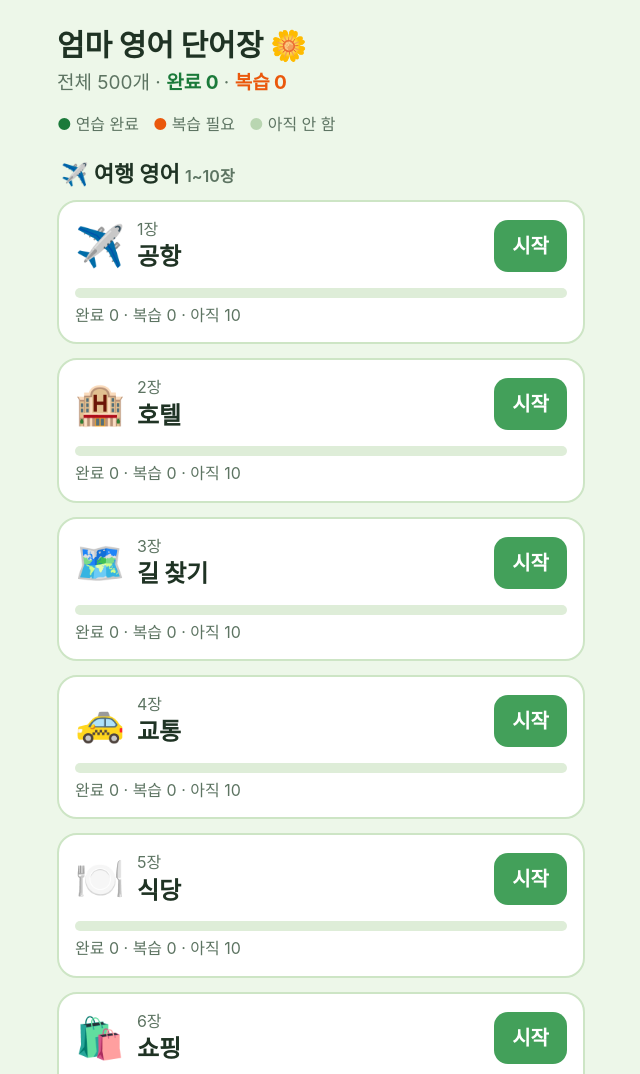
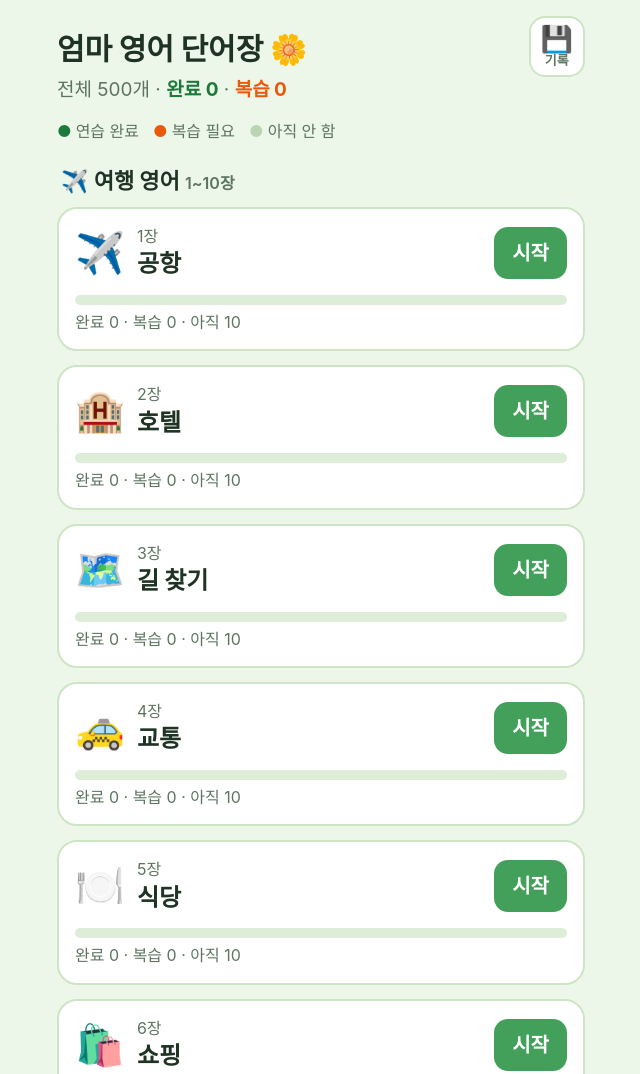
Before and after one commit to ForkRain/MomEnglish, a plain HTML site: page index.html in a window 1280 px wide. Shown: the top 1074 px of the page, without its empty margins (319-959 px from the left). Drawn offline with Linux system fonts and the light colour scheme.

Commit message:
기록 백업/불러오기를 상단 오른쪽 버튼으로 이동

```diff
--- a/index.html
+++ b/index.html
@@ -135,8 +135,14 @@
   .btn.plain { background: var(--card); border: 2px solid var(--line); }
 
   /* ---------- 백업 ---------- */
-  .backup-box { background: var(--card); border: 2px solid var(--line); border-radius: 20px; padding: 16px; }
-  .backup-box p { margin: 0 0 6px; color: var(--muted); font-size: 17px; }
+  .home-top { display: flex; align-items: center; gap: 10px; }
+  .home-top .title { flex: 1; }
+  .icon-btn {
+    display: flex; flex-direction: column; align-items: center; gap: 2px; flex-shrink: 0;
+    background: var(--card); border: 2px solid var(--line); border-radius: 16px;
+    padding: 8px 10px; font-size: 26px; line-height: 1;
+  }
+  .icon-btn span { font-size: 13px; font-weight: 700; color: var(--muted); }
   .modal { position: fixed; inset: 0; background: rgba(0,0,0,.45); display: flex; align-items: flex-end; justify-content: center; z-index: 10; }
   .sheet { background: var(--bg); width: 100%; max-width: 560px; border-radius: 24px 24px 0 0; padding: 20px 16px 24px; max-height: 92dvh; overflow-y: auto; }
   .sheet h3 { margin: 0 0 8px; font-size: 24px; }
@@ -151,25 +157,27 @@
 
 <!-- 홈 화면 -->
 <main id="home" class="wrap">
-  <h1 class="title">엄마 영어 단어장 🌼</h1>
+  <div class="home-top">
+    <h1 class="title">엄마 영어 단어장 🌼</h1>
+    <button class="icon-btn" id="openMenu" aria-label="공부 기록 지키기">💾<span>기록</span></button>
+  </div>
   <p class="summary" id="summary"></p>
   <button class="review-all" id="reviewAll" hidden></button>
   <div class="legend">
     <span class="ld">연습 완료</span><span class="lr">복습 필요</span><span class="ln">아직 안 함</span>
   </div>
   <div id="chapters"></div>
-
-  <h2 class="sec">💾 공부 기록 지키기</h2>
-  <div class="backup-box">
-    <p>폰을 바꾸거나 기록이 지워졌을 때를 대비해서, 가끔 백업해서 카톡 등에 보관해 두세요.</p>
-    <button class="btn alt" id="openBackup">📤 기록 백업하기</button>
-    <button class="btn plain" id="openRestore">📥 기록 불러오기</button>
-  </div>
 </main>
 
-<!-- 백업 / 불러오기 창 -->
+<!-- 백업 / 불러오기 창 (상단 💾 버튼) -->
 <div class="modal" id="modal" hidden>
   <div class="sheet">
+    <div id="menuPane">
+      <h3>💾 공부 기록 지키기</h3>
+      <p>폰을 바꾸거나 기록이 지워졌을 때를 대비해서, 가끔 백업해서 카톡 등에 보관해 두세요.</p>
+      <button class="btn alt" id="openBackup">📤 기록 백업하기</button>
+      <button class="btn plain" id="openRestore">📥 기록 불러오기</button>
+    </div>
     <div id="backupPane">
       <h3>📤 기록 백업</h3>
       <p id="backupInfo"></p>
@@ -508,6 +516,7 @@
     return { done: v.filter(x => x.s === "done").length, review: v.filter(x => x.s === "review").length };
   }
   function openModal(which) {
+    $("menuPane").hidden = which !== "menu";
     $("backupPane").hidden = which !== "backup";
     $("restorePane").hidden = which !== "restore";
     $("modalMsg").textContent = ""; $("modalMsg").className = "msg";
@@ -521,6 +530,7 @@
     $("modal").hidden = false;
   }
   function modalMsg(text, ok) { $("modalMsg").textContent = text; $("modalMsg").className = "msg " + (ok ? "ok" : "no"); }
+  $("openMenu").addEventListener("click", () => openModal("menu"));
   $("openBackup").addEventListener("click", () => openModal("backup"));
   $("openRestore").addEventListener("click", () => openModal("restore"));
   $("closeModal").addEventListener("click", () => { $("modal").hidden = true; });
--- a/sw.js
+++ b/sw.js
@@ -1,5 +1,5 @@
 // ?⑥뼱???붾㈃??怨좎튇 ?ㅼ뿉??VERSION ?レ옄瑜??щ젮二쇱꽭??(?곗뿉 ??踰꾩쟾??諛섏쁺?⑸땲??
-const VERSION = "v6";
+const VERSION = "v7";
 const FILES = ["./", "index.html", "words.js", "manifest.json", "icon-192.png", "icon-512.png"];
 
 self.addEventListener("install", (e) => {
```
